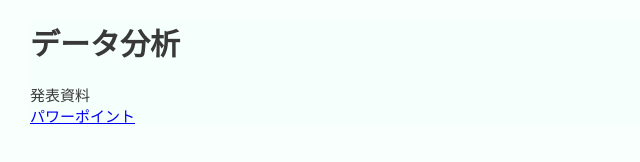
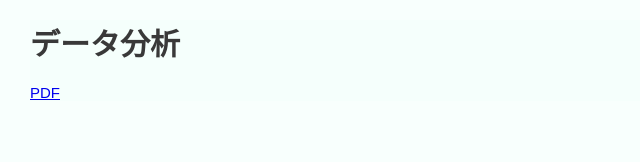
Before and after one commit to K-mizuho722/xbp, a plain HTML site: page de12/6.html in a window 1280 px wide. Shown: the whole page, without its empty margins (0-640 px from the left). Drawn offline with Linux system fonts and the light colour scheme.

Commit message:
2025/11/27

```diff
--- a/de12/6.html
+++ b/de12/6.html
@@ -9,7 +9,6 @@
 </head>
 <body>
 <h1>データ分析</h1>
-発表資料<br>
-<a href="./xbp date 6.pptx">パワーポイント</a>
+<a href="./xbp date 6.pdf">PDF</a>
 </body>
 </html>
```
